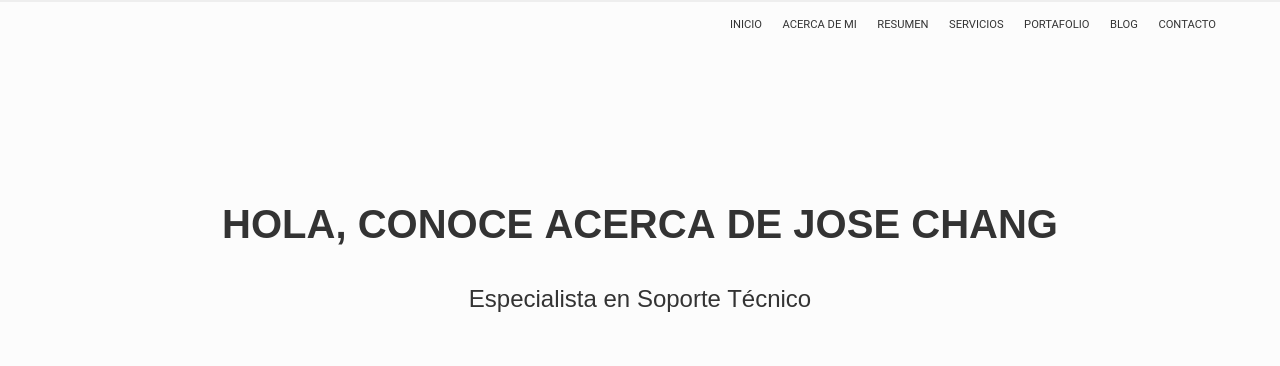
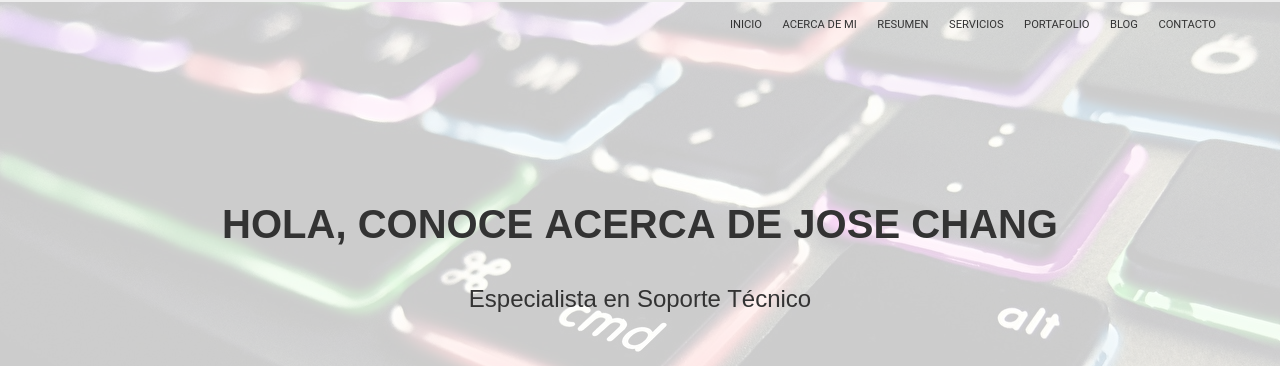
Before and after one commit to siujose/portafolio, a plain HTML site: page index.html in a window 1280 px wide. Shown: the top 366 px of the page. Drawn offline with Linux system fonts and the light colour scheme; the site is published under a folder, as on GitHub Pages, so addresses that start at the root find nothing.

Commit message:
first commit

```diff
--- a/style.css
+++ b/style.css
@@ -142,7 +142,7 @@ nav a:hover { /* Selecciona todos los elementos a dentro de un elemento nav cuan
 /* Hero Section Styles */
 /* Estilos para la sección "Hero" */
 #hero { /* Selecciona el elemento con el id hero */
-    background: url('/asset/soporte1.jpg') no-repeat center center/cover; /* Establece la imagen de fondo */
+    background: url('asset/soporte1.jpg') no-repeat center center/cover; /* Establece la imagen de fondo */
     height: 780px; /* Establece la altura */
     text-align: center; /* Alinea el texto al centro */
     color: #fff; /* Establece el color del texto */
```
